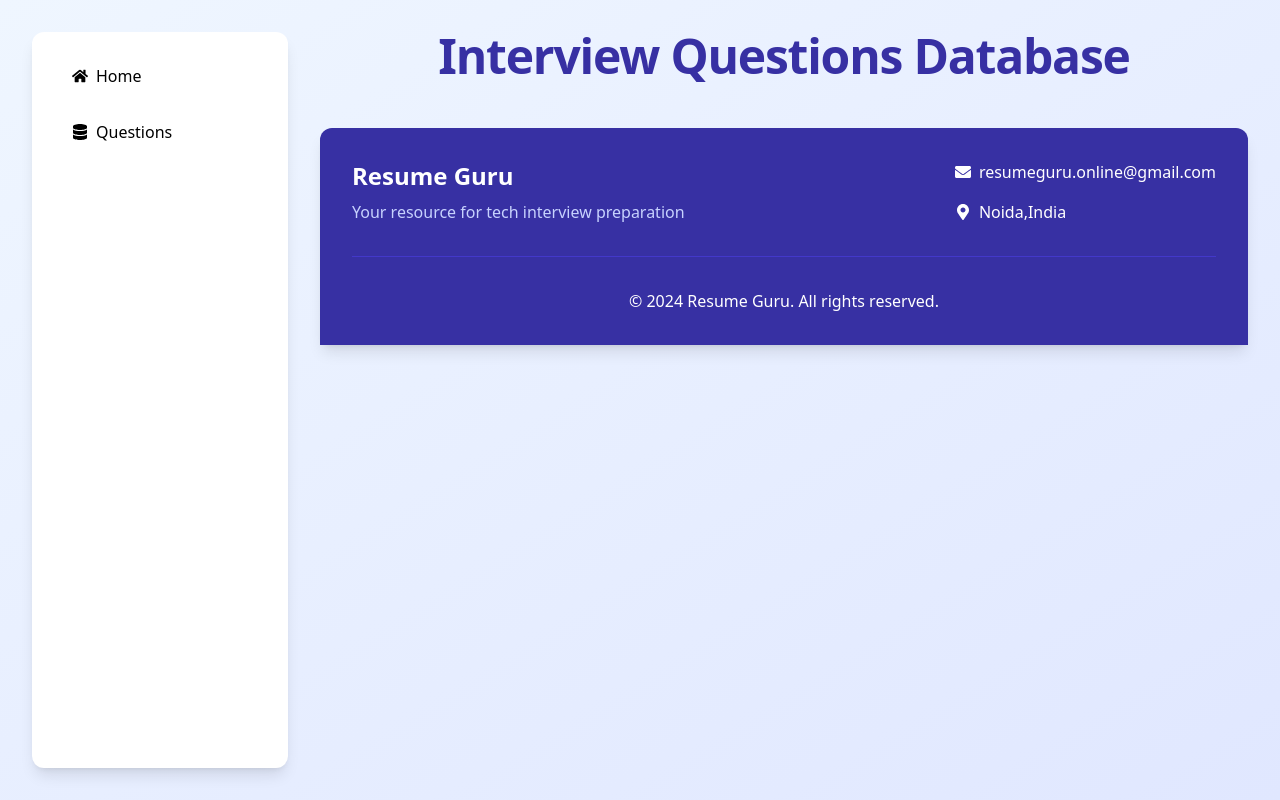
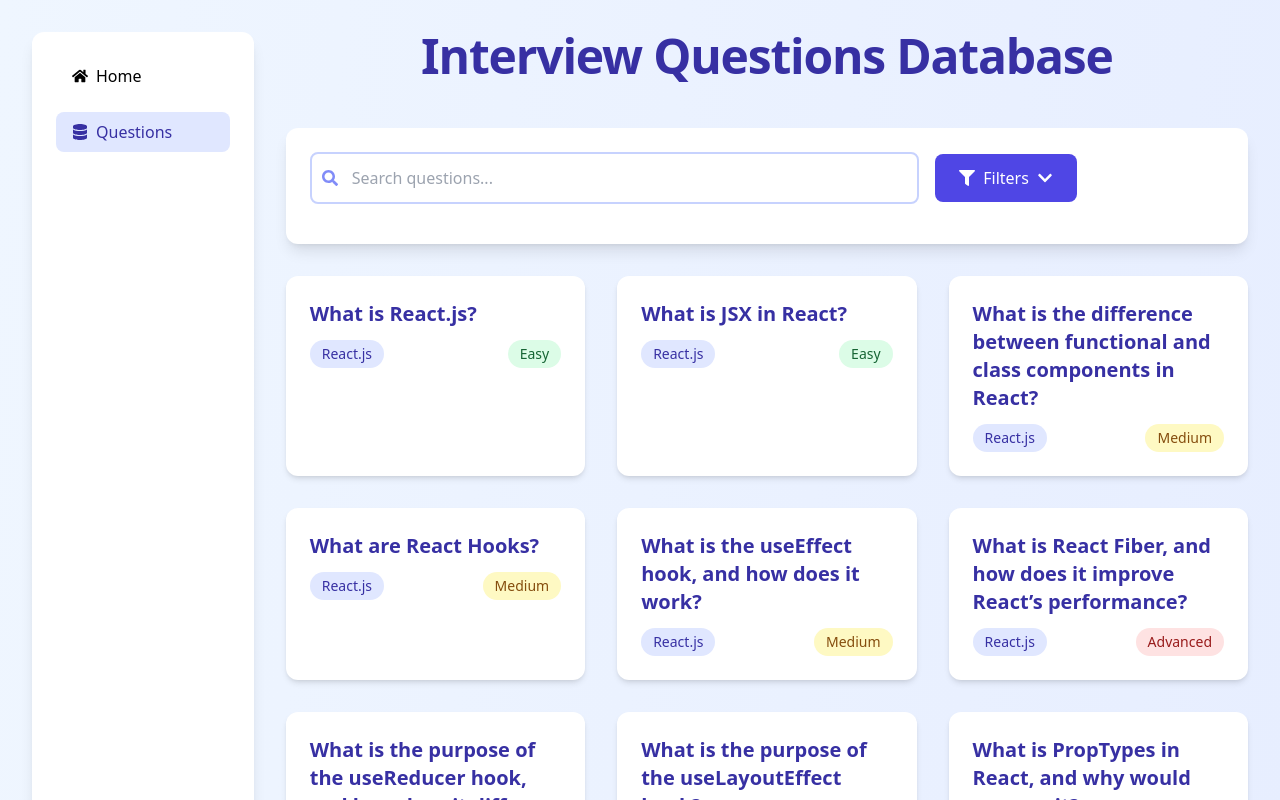
Before and after one commit to wecodes-in/wecodes-interview-project, a React (Vite) app: page / in a window 1280 px wide. Shown: the top 800 px of the page. Built offline with nearby package versions, Linux system fonts and the light colour scheme.

Commit message:
react qustions 1

```diff
--- a/src/components/InterviewQuestionsDatabase.jsx
+++ b/src/components/InterviewQuestionsDatabase.jsx
@@ -12,7 +12,7 @@
     const [selectedQuestion, setSelectedQuestion] = useState(null);
     const [isFiltersVisible, setIsFiltersVisible] = useState(false);
     const [showExample, setShowExample] = useState(false);
-    const [activeSection, setActiveSection] = useState('question');
+    const [activeSection, setActiveSection] = useState('questions');
 
 
   const dummyQuestions = [...dummyQuestionsReactJs,...dummyQuestionsJavaScript];
```
